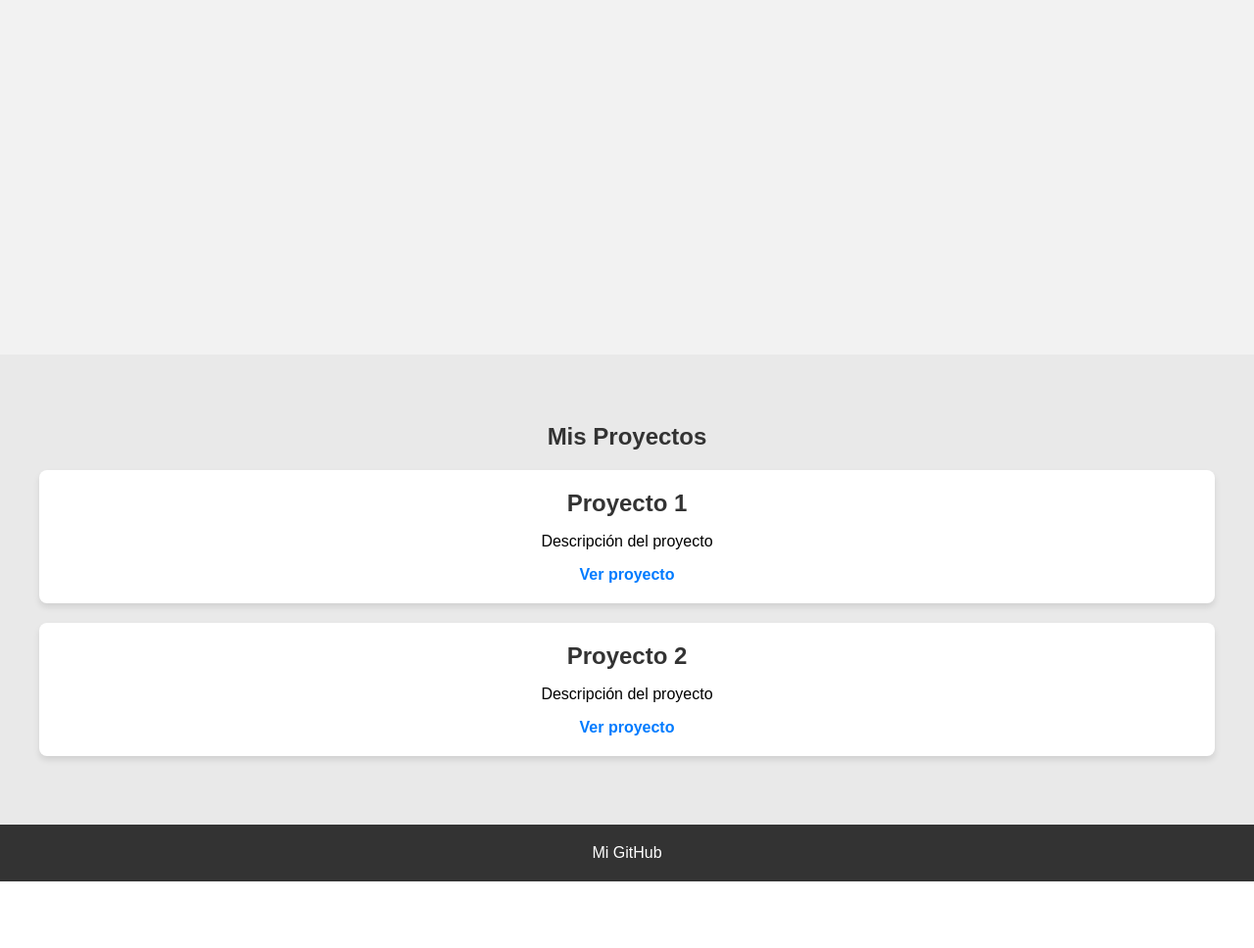
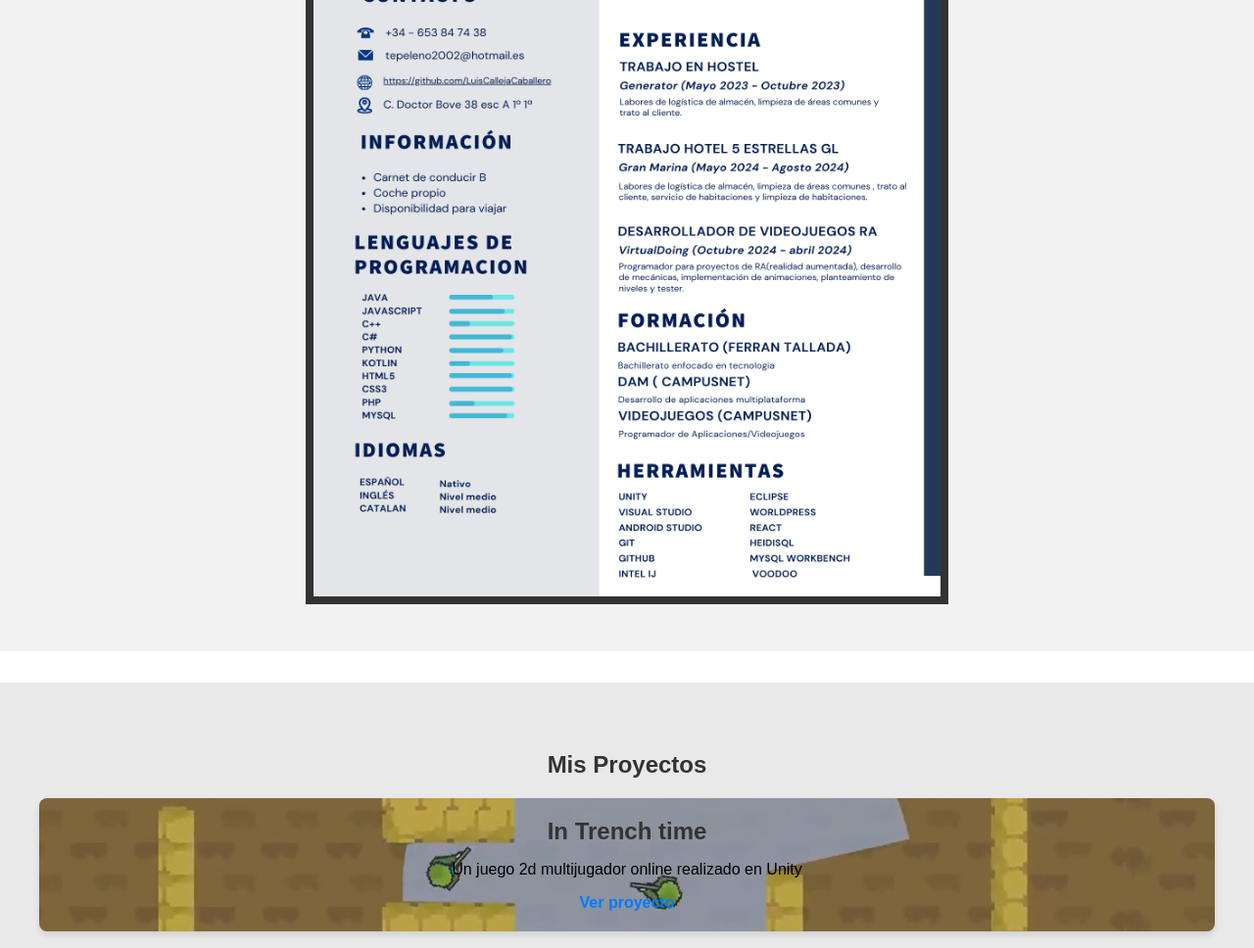
Before and after one commit to LuisCallejaCaballero/LuisCallejaCaballero.github.io, a plain HTML site: page index.html in a window 1280 px wide. Shown: the part 438-1406 px from the top of the page at 98% size. Before the commit the page ends 1338 px from the top, so only its background shows below. Drawn offline with Linux system fonts and the light colour scheme.

Commit message:
Curriculo,proyectosUnity

```diff
--- a/index.html
+++ b/index.html
@@ -12,7 +12,7 @@
     <!-- Barra de navegación -->
     <nav id="navbar">
         <ul>
-            <li><a href="#welcome-section">Bienvenida</a></li>
+            <li><a href="#welcome-section">Curriculo</a></li>
             <li><a href="#projects">Proyectos</a></li>
             <li><a href="#about">Acerca de mí</a></li>
         </ul>
@@ -20,21 +20,22 @@
 
     <!-- Sección de bienvenida -->
     <section id="welcome-section">
-        <h1>Bienvenido a mi Portafolio</h1>
+        <h1>Mi Curriculo</h1>
+        <img src="img/CV.png" alt="SI">
     </section>
 
     <!-- Sección de proyectos -->
     <section id="projects">
         <h2>Mis Proyectos</h2>
-        <div class="project-tile">
-            <h3>Proyecto 1</h3>
-            <p>Descripción del proyecto</p>
-            <a href="https://link-al-proyecto.com" target="_blank">Ver proyecto</a>
+        <div class="project-tile p1">
+            <h3>In Trench time</h3>
+            <p>Un juego 2d multijugador online realizado en Unity</p>
+            <a href="https://drive.google.com/file/d/1SJvex1Rmp9vlveEcz8H-ZuafN_u4seBf/edit" target="_blank">Ver proyecto</a>
         </div>
-        <div class="project-tile">
-            <h3>Proyecto 2</h3>
-            <p>Descripción del proyecto</p>
-            <a href="https://link-al-proyecto.com" target="_blank">Ver proyecto</a>
+        <div class="project-tile p2">
+            <h3>Plataformas 2D</h3>
+            <p>Un juego 2d de plataformas realizado en Unity</p>
+            <a href="https://drive.google.com/file/d/1COKRWmO5glW-CaxMZQVRnFDt2eMTnxI5/view?usp=sharing" target="_blank">Ver proyecto</a>
         </div>
     </section>
 
--- a/style.css
+++ b/style.css
@@ -41,16 +41,25 @@ h1, h2, h3 {
 
 /* Sección de bienvenida */
 #welcome-section {
-    height: 100vh;
     display: flex;
+    flex-direction: column;
     justify-content: center;
     align-items: center;
     background-color: #f2f2f2;
+    margin-bottom: 2em;
+    padding-top: 3em;
+    padding-bottom: 3em;
 }
 
 #welcome-section h1 {
     font-size: 2.5rem;
     color: #333;
+}
+#welcome-section img {
+    width: 40em;
+    height: 55em;
+    border: 0.5em solid #333;
+
 }
 
 /* Sección de proyectos */
@@ -66,6 +75,14 @@ h1, h2, h3 {
     padding: 20px;
     border-radius: 8px;
     box-shadow: 0 4px 6px rgba(0, 0, 0, 0.1);
+}
+.p1{
+    background-image: url("img/inTrenchTime2.png");
+    background-size: cover;
+}
+.p2{
+    background-image: url("img/plataformas.png");
+    background-size: cover;
 }
 
 .project-tile h3 {
```
Also changed, not shown: img/CV.png (added), img/inTrenchTime2.png (added), img/plataformas.png (added).
